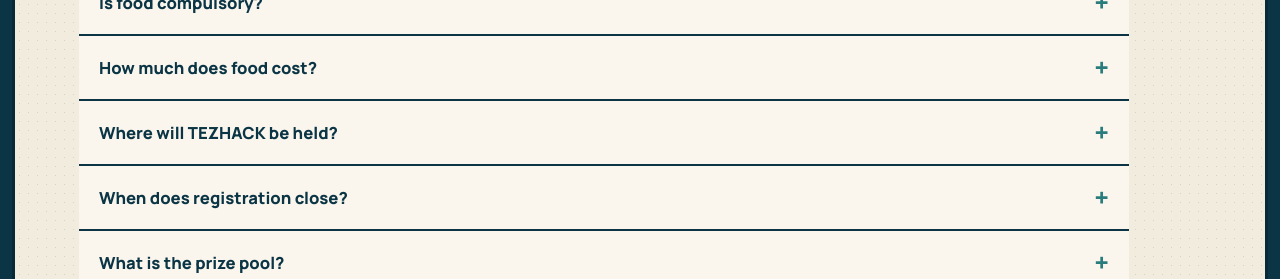
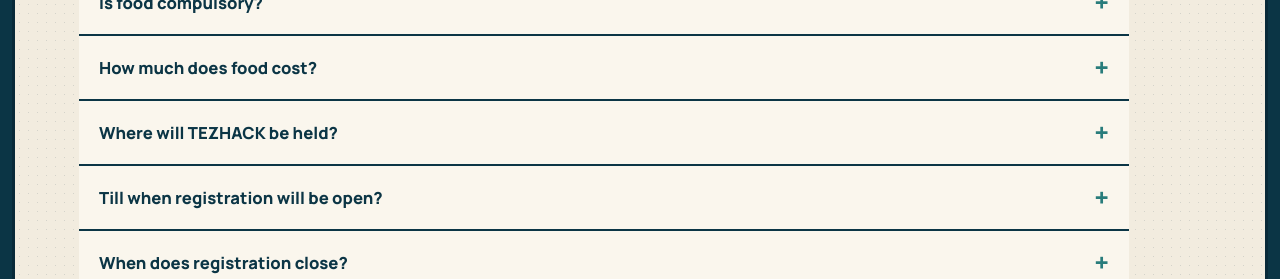
Before and after one commit to ezeehere/tezhack26-registration, a React (Vite) app: page / in a window 1280 px wide. Shown: the part 4141-4420 px from the top of the page. Built offline with nearby package versions, Linux system fonts and the light colour scheme; no server answers; a web font is replaced by a local one.

Commit message:
Update EventSections.jsx

```diff
--- a/src/components/EventSections.jsx
+++ b/src/components/EventSections.jsx
@@ -41,6 +41,12 @@
     answer: "We'll be waiting for you at the lovely CSE Building at Tezpur University. See you there!",
   },
   {
+
+    question: "Till when registration will be open?",
+    answer: "Registration will be open till 4 September 2026, 9:00 AM IST or 30 Teams ",
+
+  },
+  {
     question: "When does registration close?",
     answer: "Make sure to grab your spot before September 4, 2026, at 9:00 AM IST. We can't wait to have you join us!",
   },
@@ -56,6 +62,8 @@
     question: "When will hackathon tracks be released?",
     answer: "Hold tight! We'll be announcing our exciting hackathon tracks very soon, so please stay tuned.",
   },
+
+
 ]
 
 function EventSections() {
```
